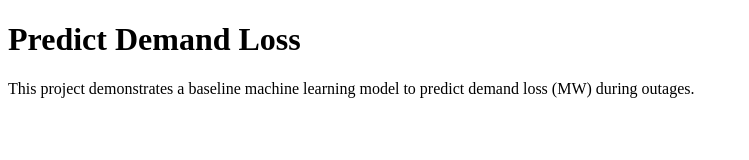
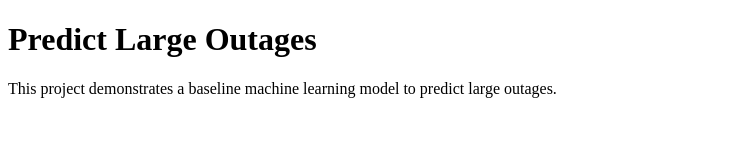
Before and after one commit to jlhilpert/dsc80-project, a plain HTML site: page index.html in a window 1280 px wide. Shown: the whole page, without its empty margins (0-749 px from the left). Drawn offline with Linux system fonts and the light colour scheme.

Commit message:
Update index.html

```diff
--- a/index.html
+++ b/index.html
@@ -4,7 +4,7 @@
     <title>Baseline Model Project</title>
 </head>
 <body>
-    <h1>Predict Demand Loss</h1>
-    <p>This project demonstrates a baseline machine learning model to predict demand loss (MW) during outages.</p>
+    <h1>Predict Large Outages</h1>
+    <p>This project demonstrates a baseline machine learning model to predict large outages.</p>
 </body>
 </html>
```
